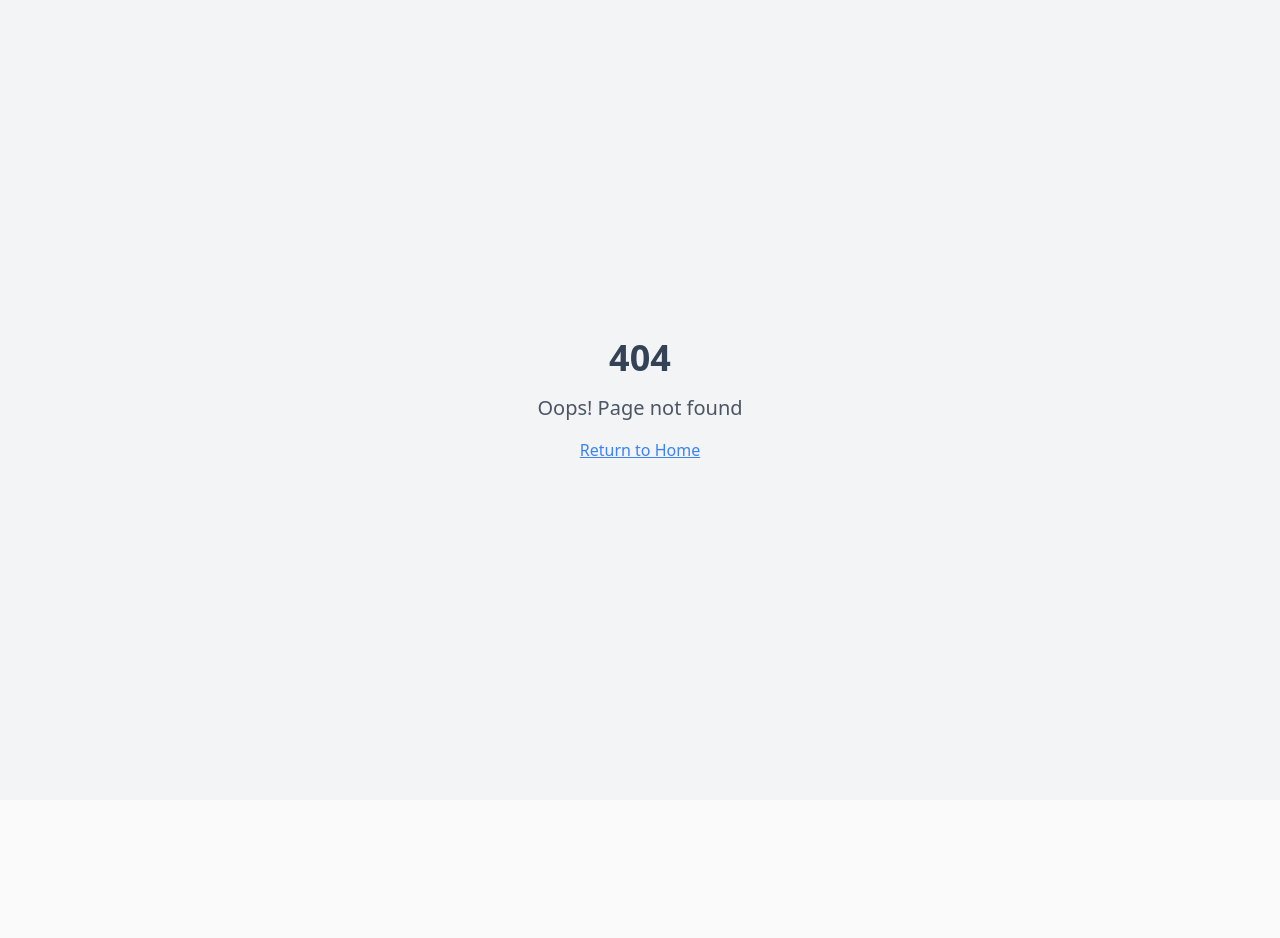
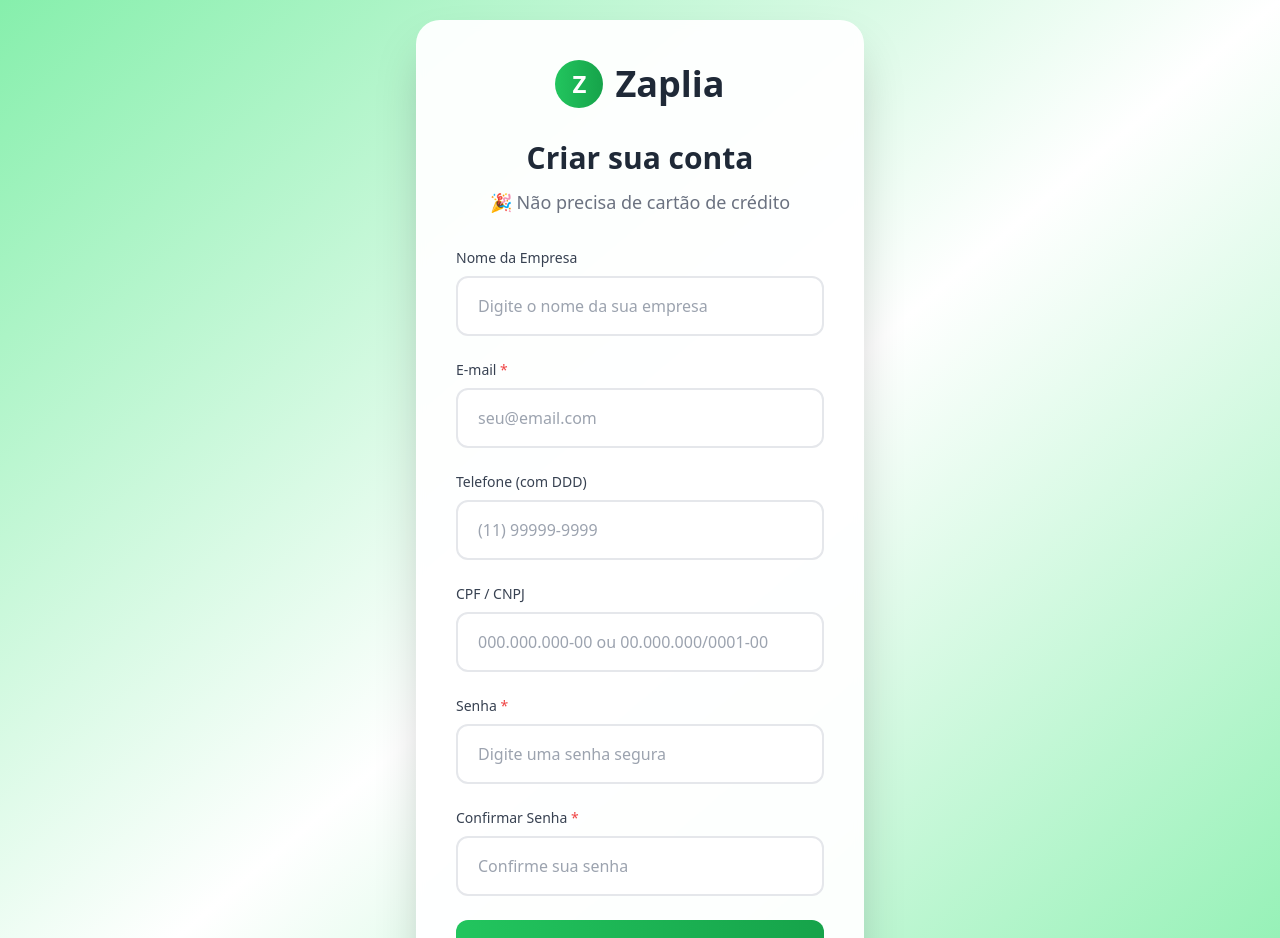
Before and after one commit to RimeDesenvolvimento/zaplia-landing-page, a React (Vite) app: page /signup in a window 1280 px wide. Before the commit this address had no page. Shown: the top 938 px of the page. Before the commit the page ends 800 px from the top, so only its background shows below. Built offline with nearby package versions, Linux system fonts and the light colour scheme.

Commit message:
feat: signup page

```diff
--- a/src/App.tsx
+++ b/src/App.tsx
@@ -1,10 +1,12 @@
-import { Toaster } from "@/components/ui/toaster";
-import { Toaster as Sonner } from "@/components/ui/sonner";
-import { TooltipProvider } from "@/components/ui/tooltip";
-import { QueryClient, QueryClientProvider } from "@tanstack/react-query";
-import { BrowserRouter, Routes, Route } from "react-router-dom";
-import Index from "./pages/Index";
-import NotFound from "./pages/NotFound";
+import { Toaster } from '@/components/ui/toaster';
+import { Toaster as Sonner } from '@/components/ui/sonner';
+import { TooltipProvider } from '@/components/ui/tooltip';
+import { QueryClient, QueryClientProvider } from '@tanstack/react-query';
+import { BrowserRouter, Routes, Route } from 'react-router-dom';
+import Index from './pages/Index';
+import NotFound from './pages/NotFound';
+import RegisterPage from './pages/SignUp';
+import ThankYouPage from './pages/ThankYou';
 
 const queryClient = new QueryClient();
 
@@ -16,7 +18,8 @@ const App = () => (
       <BrowserRouter>
         <Routes>
           <Route path="/" element={<Index />} />
-          {/* ADD ALL CUSTOM ROUTES ABOVE THE CATCH-ALL "*" ROUTE */}
+          <Route path="/signup" element={<RegisterPage />} />
+          <Route path="/thank-you" element={<ThankYouPage />} />
           <Route path="*" element={<NotFound />} />
         </Routes>
       </BrowserRouter>
--- a/src/pages/NotFound.tsx
+++ b/src/pages/NotFound.tsx
@@ -1,12 +1,12 @@
-import { useLocation } from "react-router-dom";
-import { useEffect } from "react";
+import { useLocation } from 'react-router-dom';
+import { useEffect } from 'react';
 
 const NotFound = () => {
   const location = useLocation();
 
   useEffect(() => {
     console.error(
-      "404 Error: User attempted to access non-existent route:",
+      '404 Error: User attempted to access non-existent route:',
       location.pathname
     );
   }, [location.pathname]);
--- /dev/null
+++ b/src/pages/SignUp.tsx
@@ -0,0 +1,259 @@
+import React, { useState } from 'react';
+import { useForm, SubmitHandler } from 'react-hook-form';
+import { z } from 'zod';
+import { zodResolver } from '@hookform/resolvers/zod';
+
+const formSchema = z
+  .object({
+    companyName: z.string().min(1, 'Nome da empresa é obrigatório'),
+    email: z.string().min(1, 'E-mail é obrigatório').email('E-mail inválido'),
+    phone: z
+      .string()
+      .regex(
+        /^\(\d{2}\) \d{4,5}-\d{4}$/,
+        'Formato inválido. Use: (11) 99999-9999'
+      )
+      .optional()
+      .or(z.literal('')),
+    cpfCnpj: z.string().refine(
+      value => {
+        const numbers = value.replace(/\D/g, '');
+        return numbers.length === 11 || numbers.length === 14;
+      },
+      { message: 'CPF deve ter 11 dígitos ou CNPJ deve ter 14 dígitos' }
+    ),
+    password: z.string().min(6, 'Senha deve ter pelo menos 6 caracteres'),
+    passwordConfirmation: z
+      .string()
+      .min(1, 'Confirmação de senha é obrigatória'),
+  })
+  .refine(data => data.password === data.passwordConfirmation, {
+    path: ['passwordConfirmation'],
+    message: 'As senhas não coincidem',
+  });
+
+type FormData = z.infer<typeof formSchema>;
+
+const RegisterPage: React.FC = () => {
+  const [isSubmitting, setIsSubmitting] = useState(false);
+
+  const {
+    register,
+    handleSubmit,
+    setValue,
+    formState: { errors },
+  } = useForm<FormData>({
+    resolver: zodResolver(formSchema),
+    mode: 'onChange',
+  });
+
+  const formatPhone = (value: string): string => {
+    const numbers = value.replace(/\D/g, '');
+    if (numbers.length <= 11) {
+      if (numbers.length <= 10) {
+        return numbers.replace(/(\d{2})(\d{4})(\d{4})/, '($1) $2-$3');
+      }
+      return numbers.replace(/(\d{2})(\d{5})(\d{4})/, '($1) $2-$3');
+    }
+    return value;
+  };
+
+  const formatCpfCnpj = (value: string): string => {
+    const numbers = value.replace(/\D/g, '').slice(0, 14);
+    if (numbers.length <= 11) {
+      return numbers.replace(/(\d{3})(\d{3})(\d{3})(\d{2})/, '$1.$2.$3-$4');
+    } else {
+      return numbers.replace(
+        /(\d{2})(\d{3})(\d{3})(\d{4})(\d{2})/,
+        '$1.$2.$3/$4-$5'
+      );
+    }
+  };
+
+  const handlePhoneChange = (e: React.ChangeEvent<HTMLInputElement>) => {
+    const formatted = formatPhone(e.target.value);
+    setValue('phone', formatted, { shouldValidate: true });
+  };
+
+  const handleCpfCnpjChange = (e: React.ChangeEvent<HTMLInputElement>) => {
+    const formatted = formatCpfCnpj(e.target.value);
+    setValue('cpfCnpj', formatted, { shouldValidate: true });
+  };
+
+  const onSubmit: SubmitHandler<FormData> = async data => {
+    setIsSubmitting(true);
+    console.log('Form data:', data);
+
+    await new Promise(resolve => setTimeout(resolve, 1500));
+
+    setIsSubmitting(false);
+    window.location.href = '/thank-you';
+  };
+
+  const handleLoginClick = () => {
+    alert('Funcionalidade de login será implementada em breve!');
+  };
+
+  return (
+    <div className="min-h-screen bg-gradient-to-br from-green-300 via-white to-green-300 flex items-center justify-center p-5">
+      <div className="bg-white/95 backdrop-blur-sm rounded-3xl shadow-2xl p-10 w-full max-w-md transform hover:-translate-y-1 transition-all duration-300">
+        <div className="text-center mb-8">
+          <div className="inline-flex items-center gap-3">
+            <div className="w-12 h-12 bg-gradient-to-r from-green-500 to-green-600 rounded-full flex items-center justify-center text-white text-2xl font-bold">
+              Z
+            </div>
+            <span className="text-4xl font-bold text-gray-800">Zaplia</span>
+          </div>
+        </div>
+
+        <h1 className="text-3xl font-semibold text-center text-gray-800">
+          Criar sua conta
+        </h1>
+        <p className="text-lg text-gray-500 mt-3  mb-8 text-center">
+          🎉 Não precisa de cartão de crédito
+        </p>
+
+        <form onSubmit={handleSubmit(onSubmit)} className="space-y-6">
+          <div>
+            <label className="block text-sm font-medium text-gray-700 mb-2">
+              Nome da Empresa
+            </label>
+            <input
+              type="text"
+              {...register('companyName')}
+              placeholder="Digite o nome da sua empresa"
+              className={`w-full px-5 py-4 border-2 rounded-xl outline-none transition-all duration-200 hover:-translate-y-0.5 ${
+                errors.companyName ? 'border-red-300' : 'border-gray-200'
+              }`}
+            />
+            {errors.companyName && (
+              <p className="text-red-500 text-sm mt-1">
+                {errors.companyName.message}
+              </p>
+            )}
+          </div>
+
+          <div>
+            <label className="block text-sm font-medium text-gray-700 mb-2">
+              E-mail <span className="text-red-500">*</span>
+            </label>
+            <input
+              type="email"
+              {...register('email')}
+              placeholder="seu@email.com"
+              className={`w-full px-5 py-4 border-2 rounded-xl outline-none transition-all duration-200 hover:-translate-y-0.5 ${
+                errors.email ? 'border-red-300' : 'border-gray-200'
+              }`}
+            />
+            {errors.email && (
+              <p className="text-red-500 text-sm mt-1">
+                {errors.email.message}
+              </p>
+            )}
+          </div>
+
+          <div>
+            <label className="block text-sm font-medium text-gray-700 mb-2">
+              Telefone (com DDD)
+            </label>
+            <input
+              type="tel"
+              {...register('phone')}
+              onChange={handlePhoneChange}
+              placeholder="(11) 99999-9999"
+              className={`w-full px-5 py-4 border-2 rounded-xl outline-none transition-all duration-200 hover:-translate-y-0.5 ${
+                errors.phone ? 'border-red-300' : 'border-gray-200'
+              }`}
+            />
+            {errors.phone && (
+              <p className="text-red-500 text-sm mt-1">
+                {errors.phone.message}
+              </p>
+            )}
+          </div>
+
+          <div>
+            <label className="block text-sm font-medium text-gray-700 mb-2">
+              CPF / CNPJ
+            </label>
+            <input
+              type="text"
+              {...register('cpfCnpj')}
+              onChange={handleCpfCnpjChange}
+              placeholder="000.000.000-00 ou 00.000.000/0001-00"
+              maxLength={18}
+              className={`w-full px-5 py-4 border-2 rounded-xl outline-none transition-all duration-200 hover:-translate-y-0.5 ${
+                errors.cpfCnpj ? 'border-red-300' : 'border-gray-200'
+              }`}
+            />
+            {errors.cpfCnpj && (
+              <p className="text-red-500 text-sm mt-1">
+                {errors.cpfCnpj.message}
+              </p>
+            )}
+          </div>
+
+          <div>
+            <label className="block text-sm font-medium text-gray-700 mb-2">
+              Senha <span className="text-red-500">*</span>
+            </label>
+            <input
+              type="password"
+              {...register('password')}
+              placeholder="Digite uma senha segura"
+              className={`w-full px-5 py-4 border-2 rounded-xl outline-none transition-all duration-200 hover:-translate-y-0.5 ${
+                errors.password ? 'border-red-300' : 'border-gray-200'
+              }`}
+            />
+            {errors.password && (
+              <p className="text-red-500 text-sm mt-1">
+                {errors.password.message}
+              </p>
+            )}
+          </div>
+
+          <div>
+            <label className="block text-sm font-medium text-gray-700 mb-2">
+              Confirmar Senha <span className="text-red-500">*</span>
+            </label>
+            <input
+              type="password"
+              {...register('passwordConfirmation')}
+              placeholder="Confirme sua senha"
+              className={`w-full px-5 py-4 border-2 rounded-xl outline-none transition-all duration-200 hover:-translate-y-0.5 ${
+                errors.passwordConfirmation
+                  ? 'border-red-300'
+                  : 'border-gray-200'
+              }`}
+            />
+            {errors.passwordConfirmation && (
+              <p className="text-red-500 text-sm mt-1">
+                {errors.passwordConfirmation.message}
+              </p>
+            )}
+          </div>
+
+          <button
+            type="submit"
+            disabled={isSubmitting}
+            className="w-full bg-gradient-to-r from-green-500 to-green-600 text-white py-4 rounded-xl font-semibold text-lg uppercase tracking-wide hover:from-green-600 hover:to-green-700 hover:-translate-y-1 hover:shadow-lg transition-all duration-200 disabled:opacity-70 disabled:cursor-not-allowed disabled:transform-none"
+          >
+            {isSubmitting ? 'Obtendo teste grátis...' : 'Obter teste grátis'}
+          </button>
+        </form>
+
+        <div className="text-center mt-6">
+          <span className="text-gray-600">Já possui uma conta? </span>
+          <button
+            onClick={handleLoginClick}
+            className="text-green-600 font-semibold hover:text-green-700 hover:underline transition-colors duration-200"
+          >
+            Fazer login
+          </button>
+        </div>
+      </div>
+    </div>
+  );
+};
+
+export default RegisterPage;
```
